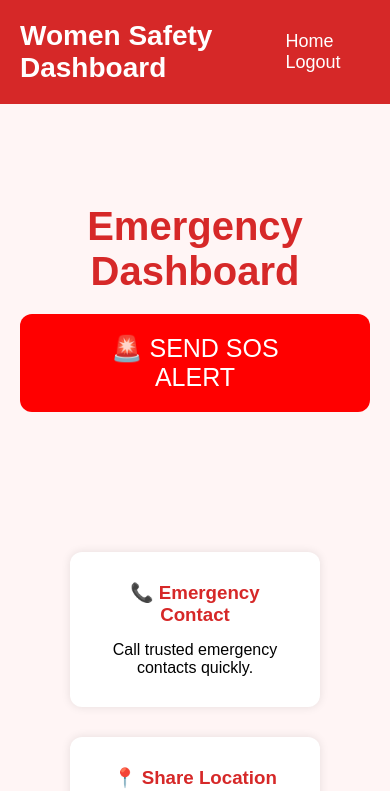
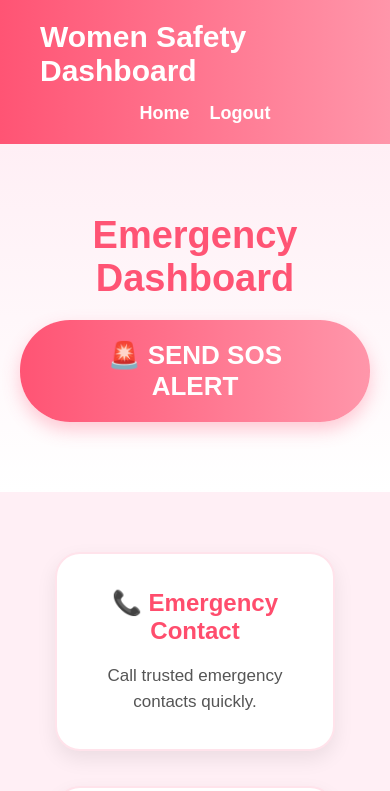
Before and after one commit to Sneha252005-code/women-safety-app, a plain HTML site: page frontend/dashboard.html in a window 390 px wide. Shown: the top 791 px of the page. Drawn offline with Linux system fonts and the light colour scheme.

Commit message:
Update style.css

```diff
--- a/frontend/style.css
+++ b/frontend/style.css
@@ -5,23 +5,27 @@
 }
 
 body{
-    font-family:Arial, sans-serif;
-    background:#fff5f5;
+    font-family:'Poppins',sans-serif;
+    background:#FFEFF5;
+    color:#333;
 }
 
-/* Header */
+/* ================= HEADER ================= */
 
 header{
-    background:#d62828;
+    background:linear-gradient(90deg,#FF5474,#FF96AA);
     color:white;
-    padding:20px;
+    padding:20px 40px;
     display:flex;
     justify-content:space-between;
     align-items:center;
+    flex-wrap:wrap;
+    box-shadow:0 4px 12px rgba(0,0,0,0.1);
 }
 
 header h1{
-    font-size:28px;
+    font-size:30px;
+    font-weight:bold;
 }
 
 nav a{
@@ -29,84 +33,181 @@ nav a{
     text-decoration:none;
     margin-left:20px;
     font-size:18px;
+    font-weight:600;
+    transition:0.3s;
 }
 
 nav a:hover{
-    text-decoration:underline;
+    color:black;
 }
 
-/* Hero Section */
+/* ================= HERO ================= */
 
 .hero{
     text-align:center;
-    padding:100px 20px;
+    padding:70px 20px;
+    background:linear-gradient(to bottom,#FFEFF5,#FFFFFF);
 }
 
+/* ================= LOGO ================= */
+
+.logo-img{
+    width:220px;
+    height:auto;
+    margin-bottom:25px;
+    border-radius:20px;
+    filter:drop-shadow(0 8px 15px rgba(0,0,0,0.2));
+    transition:0.3s;
+}
+
+.logo-img:hover{
+    transform:scale(1.05);
+}
+
+/* ================= HERO TEXT ================= */
+
 .hero h2{
-    font-size:40px;
+    font-size:52px;
+    color:#FF5474;
     margin-bottom:20px;
-    color:#d62828;
 }
 
 .hero p{
-    font-size:20px;
-    margin-bottom:30px;
+    font-size:22px;
+    color:#555;
+    margin-bottom:40px;
 }
 
-/* SOS Button */
+/* ================= SOS BUTTON ================= */
 
 .sos-btn{
-    background:red;
+    background:linear-gradient(90deg,#FF5474,#FF96AA);
     color:white;
     border:none;
-    padding:20px 50px;
-    font-size:25px;
-    border-radius:12px;
+    padding:20px 60px;
+    font-size:26px;
+    border-radius:50px;
     cursor:pointer;
+    font-weight:bold;
     transition:0.3s;
+    box-shadow:0 8px 18px rgba(255,84,116,0.3);
 }
 
 .sos-btn:hover{
-    background:darkred;
-    transform:scale(1.05);
+    transform:scale(1.08);
+    background:linear-gradient(90deg,#ff3366,#ff7f9d);
 }
 
-/* Features */
+/* ================= FEATURES ================= */
 
 .features{
     display:flex;
     justify-content:center;
-    gap:30px;
-    padding:40px;
+    gap:35px;
+    padding:60px 20px;
     flex-wrap:wrap;
 }
 
 .card{
+    width:280px;
     background:white;
-    width:250px;
-    padding:30px;
-    border-radius:12px;
+    border-radius:25px;
+    padding:35px 25px;
     text-align:center;
-    box-shadow:0px 0px 10px rgba(0,0,0,0.1);
+    transition:0.3s;
+    cursor:pointer;
+    box-shadow:0 8px 20px rgba(0,0,0,0.08);
+    border:2px solid #FFE3EB;
+}
+
+.card:hover{
+    transform:translateY(-10px);
+    box-shadow:0 12px 24px rgba(0,0,0,0.12);
+}
+
+/* CARD COLORS */
+
+.card:nth-child(1) h3{
+    color:#ff4d6d;
+}
+
+.card:nth-child(2) h3{
+    color:#c77dff;
+}
+
+.card:nth-child(3) h3{
+    color:#ff9f1c;
 }
 
 .card h3{
-    margin-bottom:15px;
-    color:#d62828;
+    font-size:24px;
+    margin-bottom:18px;
 }
-/* Forms */
+
+.card p{
+    font-size:17px;
+    color:#555;
+    line-height:1.5;
+}
+
+/* ================= FORMS ================= */
 
 .form-box{
-    width:300px;
+    width:360px;
+    background:white;
     margin:auto;
+    padding:35px;
+    border-radius:25px;
     display:flex;
     flex-direction:column;
     gap:20px;
+    box-shadow:0 8px 20px rgba(0,0,0,0.08);
+    border:2px solid #FFE3EB;
 }
 
 .form-box input{
     padding:15px;
+    border-radius:12px;
+    border:1px solid #FFB3C6;
     font-size:16px;
-    border-radius:8px;
-    border:1px solid gray;
+    outline:none;
+    transition:0.3s;
 }
+
+.form-box input:focus{
+    border:2px solid #FF5474;
+    box-shadow:0 0 8px rgba(255,84,116,0.2);
+}
+
+/* ================= RESPONSIVE ================= */
+
+@media(max-width:768px){
+
+    header{
+        flex-direction:column;
+        gap:15px;
+    }
+
+    nav{
+        display:flex;
+        flex-wrap:wrap;
+        justify-content:center;
+    }
+
+    .hero h2{
+        font-size:38px;
+    }
+
+    .hero p{
+        font-size:18px;
+    }
+
+    .logo-img{
+        width:160px;
+    }
+
+    .form-box{
+        width:90%;
+    }
+
+}
```
